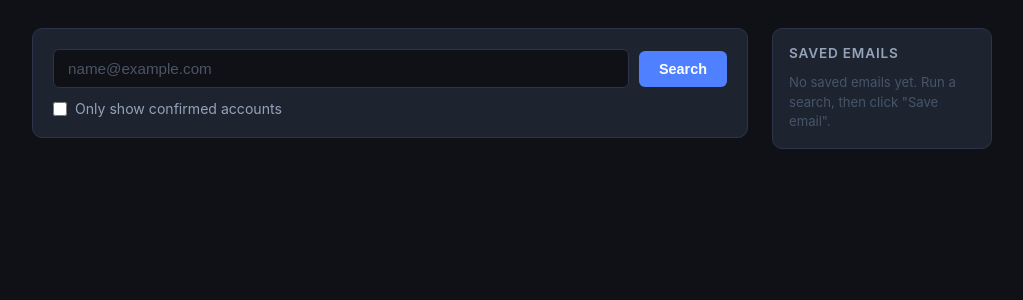
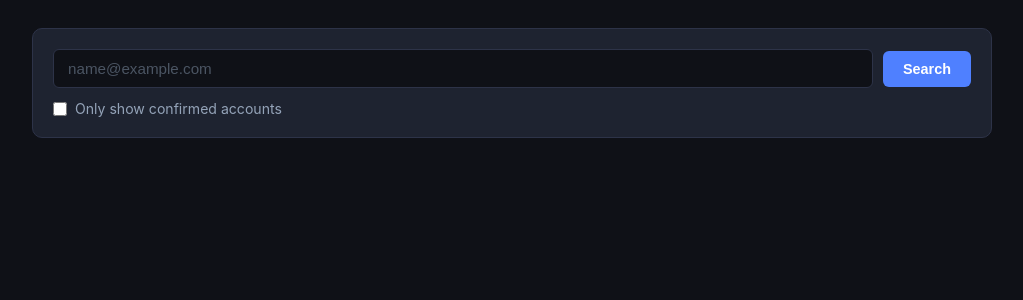
Before and after one commit to YonasTewabe/Holehe-Web-UI, a Flask app: page / in a window 1280 px wide. Shown: the part 96-396 px from the top of the page, without its empty margins (128-1151 px from the left). Run offline with Flask 3, Linux system fonts and the light colour scheme.

Commit message:
remove data persistence feature

```diff
--- a/app.py
+++ b/app.py
@@ -1,5 +1,4 @@
 import json
-import os
 import re
 import subprocess
 from datetime import datetime, timezone
@@ -9,43 +8,11 @@ from flask import Flask, Response, render_template, request
 
 app = Flask(__name__)
 
-# Where local data is persisted. Mount a volume to DATA_DIR so it survives
-# container restarts.
-DATA_DIR = os.environ.get("DATA_DIR", "/app/data")
-SAVED_EMAILS_FILE = os.path.join(DATA_DIR, "saved_emails.json")
-
 # Matches lines like:
 # [+] Twitter
 # [-] Adobe
 # [x] Amazon
 LINE_RE = re.compile(r"^\[([+\-x])\]\s+(.*)$")
-
-
-def _load_json_list(path):
-    if not os.path.exists(path):
-        return []
-    try:
-        with open(path, "r") as f:
-            data = json.load(f)
-            if isinstance(data, list):
-                return data
-    except (json.JSONDecodeError, OSError):
-        pass
-    return []
-
-
-def _save_json(path, data):
-    os.makedirs(DATA_DIR, exist_ok=True)
-    with open(path, "w") as f:
-        json.dump(data, f, indent=2)
-
-
-def load_saved_emails():
-    return _load_json_list(SAVED_EMAILS_FILE)
-
-
-def save_saved_emails(emails):
-    _save_json(SAVED_EMAILS_FILE, emails)
 
 
 def check_email(email: str, check_dns: bool = True):
@@ -134,45 +101,6 @@ def index():
         email=email,
         only_used=only_used,
         error=error,
-        saved_emails=load_saved_emails(),
-    )
-
-
-@app.route("/save-email", methods=["POST"])
-def save_email():
-    email = request.form.get("email", "").strip()
-    if email:
-        normalized, validation_error = check_email(email)
-        if not validation_error:
-            emails = load_saved_emails()
-            if normalized not in emails:
-                emails.append(normalized)
-                save_saved_emails(emails)
-    return render_template(
-        "index.html",
-        rows=None,
-        rows_json="[]",
-        email=email,
-        only_used=False,
-        error=None,
-        saved_emails=load_saved_emails(),
-    )
-
-
-@app.route("/delete-email", methods=["POST"])
-def delete_email():
-    email = request.form.get("email", "").strip()
-    emails = load_saved_emails()
-    emails = [e for e in emails if e != email]
-    save_saved_emails(emails)
-    return render_template(
-        "index.html",
-        rows=None,
-        rows_json="[]",
-        email="",
-        only_used=False,
-        error=None,
-        saved_emails=emails,
     )
 
 
--- a/templates/index.html
+++ b/templates/index.html
@@ -106,28 +106,6 @@
 
     .empty-results { padding: 32px; text-align: center; color: #475569; font-size: 0.9rem; }
 
-    /* ── Saved sidebar ── */
-    .saved-col { width: 220px; flex-shrink: 0; }
-    .saved-card {
-      background: #1e2330; border: 1px solid #2d3348;
-      border-radius: 10px; padding: 16px; position: sticky; top: 20px;
-    }
-    .saved-card h2 {
-      font-size: 0.85rem; font-weight: 600; color: #94a3b8;
-      text-transform: uppercase; letter-spacing: 0.06em; margin-bottom: 12px;
-    }
-    .saved-list { list-style: none; }
-    .saved-list li {
-      display: flex; justify-content: space-between; align-items: center;
-      padding: 6px 0; border-bottom: 1px solid #232838;
-    }
-    .saved-list li:last-child { border-bottom: none; }
-    .saved-email-btn {
-      background: none; border: none; color: #7aa2f7; cursor: pointer;
-      font-size: 0.85rem; text-align: left; padding: 0;
-      overflow: hidden; text-overflow: ellipsis; white-space: nowrap; max-width: 155px;
-    }
-    .saved-email-btn:hover { color: #4f80ff; text-decoration: underline; }
     .empty-note { color: #475569; font-size: 0.82rem; line-height: 1.5; }
   </style>
 </head>
@@ -140,8 +118,6 @@
 
     <div class="layout">
       <div class="main-col">
-
-        <!-- Search form -->
         <div class="card">
           <form method="POST" action="/">
             <div class="search-row">
@@ -168,10 +144,6 @@
           <p class="meta">{{ rows | length }} result(s) for <strong>{{ email }}</strong></p>
 
           <div class="action-bar">
-            <form method="POST" action="/save-email" style="display:contents;">
-              <input type="hidden" name="email" value="{{ email }}" >
-              <button type="submit" class="btn btn-outline">Save email</button>
-            </form>
             <form method="POST" action="/download/json" style="display:contents;">
               <input type="hidden" name="email" value="{{ email }}">
               <input type="hidden" name="data" value='{{ rows_json }}'>
@@ -215,32 +187,6 @@
 
       </div><!-- /main-col -->
 
-      <!-- Saved emails sidebar -->
-      <div class="saved-col">
-        <div class="saved-card">
-          <h2>Saved Emails</h2>
-          {% if saved_emails %}
-            <ul class="saved-list">
-              {% for saved in saved_emails %}
-              <li>
-                <form method="POST" action="/" style="flex:1; min-width:0;">
-                  <input type="hidden" name="email" value="{{ saved }}">
-                  {% if only_used %}<input type="hidden" name="only_used" value="on">{% endif %}
-                  <button type="submit" class="saved-email-btn" title="{{ saved }}">{{ saved }}</button>
-                </form>
-                <form method="POST" action="/delete-email">
-                  <input type="hidden" name="email" value="{{ saved }}">
-                  <button type="submit" class="btn btn-danger" title="Remove">&times;</button>
-                </form>
-              </li>
-              {% endfor %}
-            </ul>
-          {% else %}
-            <p class="empty-note">No saved emails yet. Run a search, then click "Save email".</p>
-          {% endif %}
-        </div>
-      </div>
-
     </div><!-- /layout -->
   </div><!-- /container -->
 </body>
```
Also changed, not shown: README.md, 1 other file.
